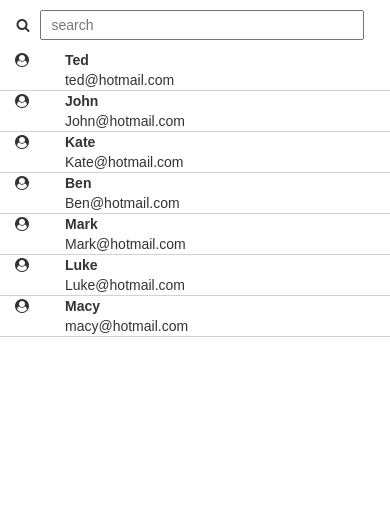
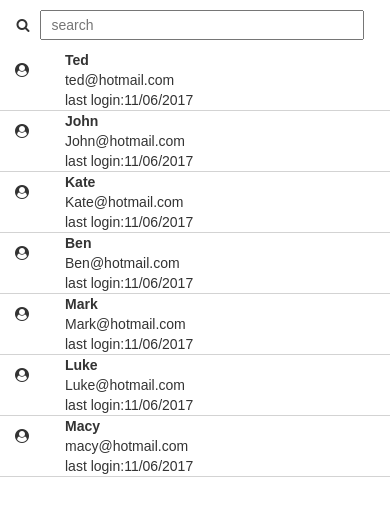
Before and after one commit to dimitri-a/search_test, a React (Create React App) app: page / in a window 390 px wide. Shown: the top 516 px of the page. Built offline with nearby package versions, Linux system fonts and the light colour scheme.

Commit message:
readme added

```diff
--- a/src/App.css
+++ b/src/App.css
@@ -36,7 +36,7 @@
 }
 
 .top {
-    margin-top: 23px;
+    margin-top: 10px;
 }
 
 input {
@@ -63,7 +63,7 @@ ul {
 }
 
 .side{
-   margin-top: 10px;
+   margin-top: 20px;
 }
 
 .btn{
--- a/src/components/UserList.js
+++ b/src/components/UserList.js
@@ -8,7 +8,7 @@ export default class UserList extends Component {
             (
                 (person) => (
                     <div key={person.name} className="row row_bottom ">
-                        <div className="col-md-2 hidden-xs">
+                        <div className="col-md-2 hidden-xs top">
                             <i class="fa fa-user-circle" aria-hidden="true"></i>
                         </div>
                         <div className="col-md-6 hidden-xs left">
@@ -25,7 +25,7 @@ export default class UserList extends Component {
                             {person.lastLoggedIn}
                         </div>
                         <div className='visible-xs'>
-                            <div className='col-xs-2 left'>
+                            <div className='col-xs-2 left top'>
                                 <i class="fa fa-user-circle" aria-hidden="true"></i>
                             </div>
 
@@ -37,6 +37,9 @@ export default class UserList extends Component {
                                 </div>
                                 <div className="row">
                                     {person.email}
+                                </div>
+                                <div className="row">
+                                    last login:{person.lastLoggedIn}
                                 </div>
                             </div>
                         </div>
```
Also changed, not shown: 1 other file (tests, documents, lock files or other folders).
